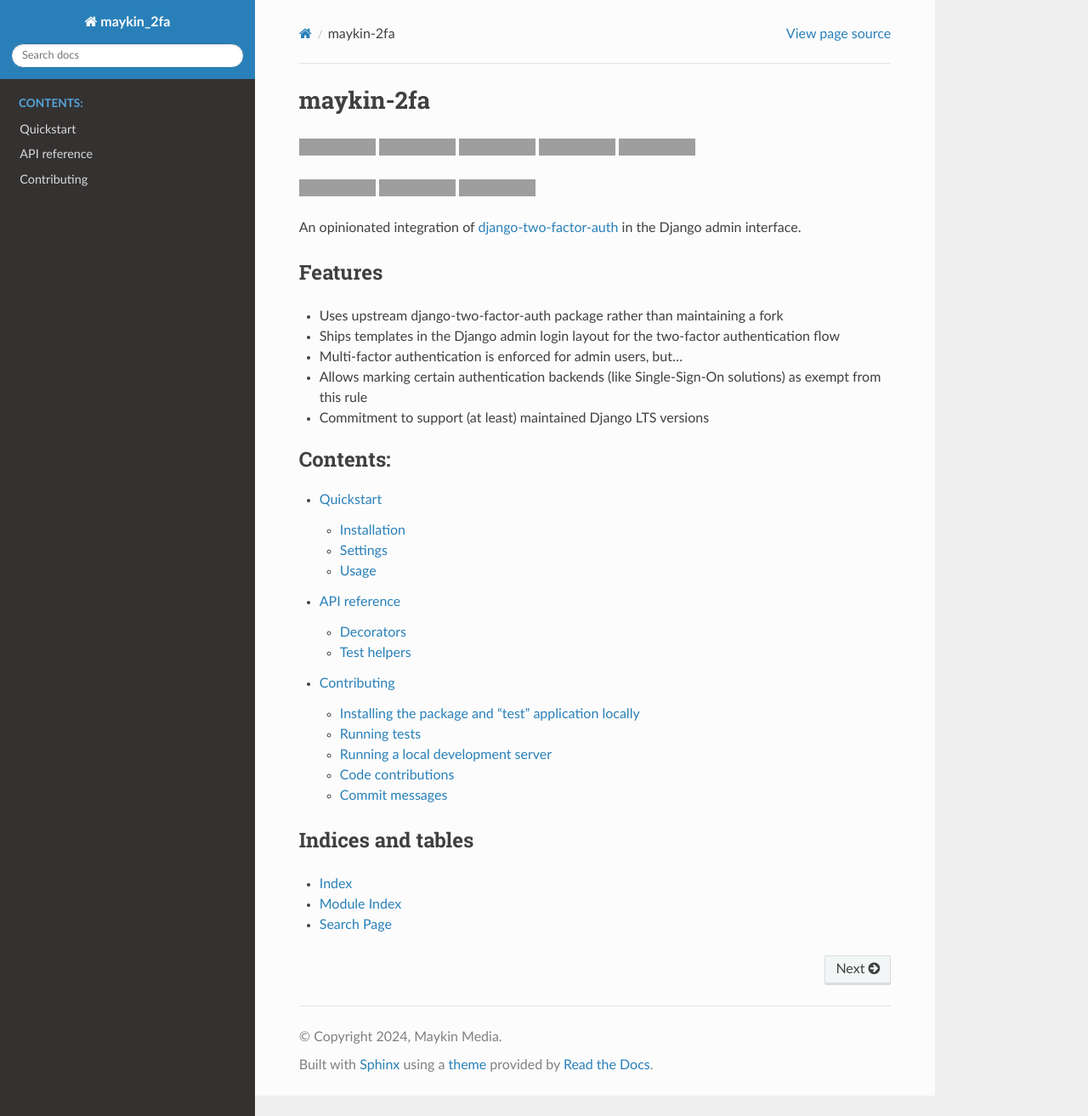
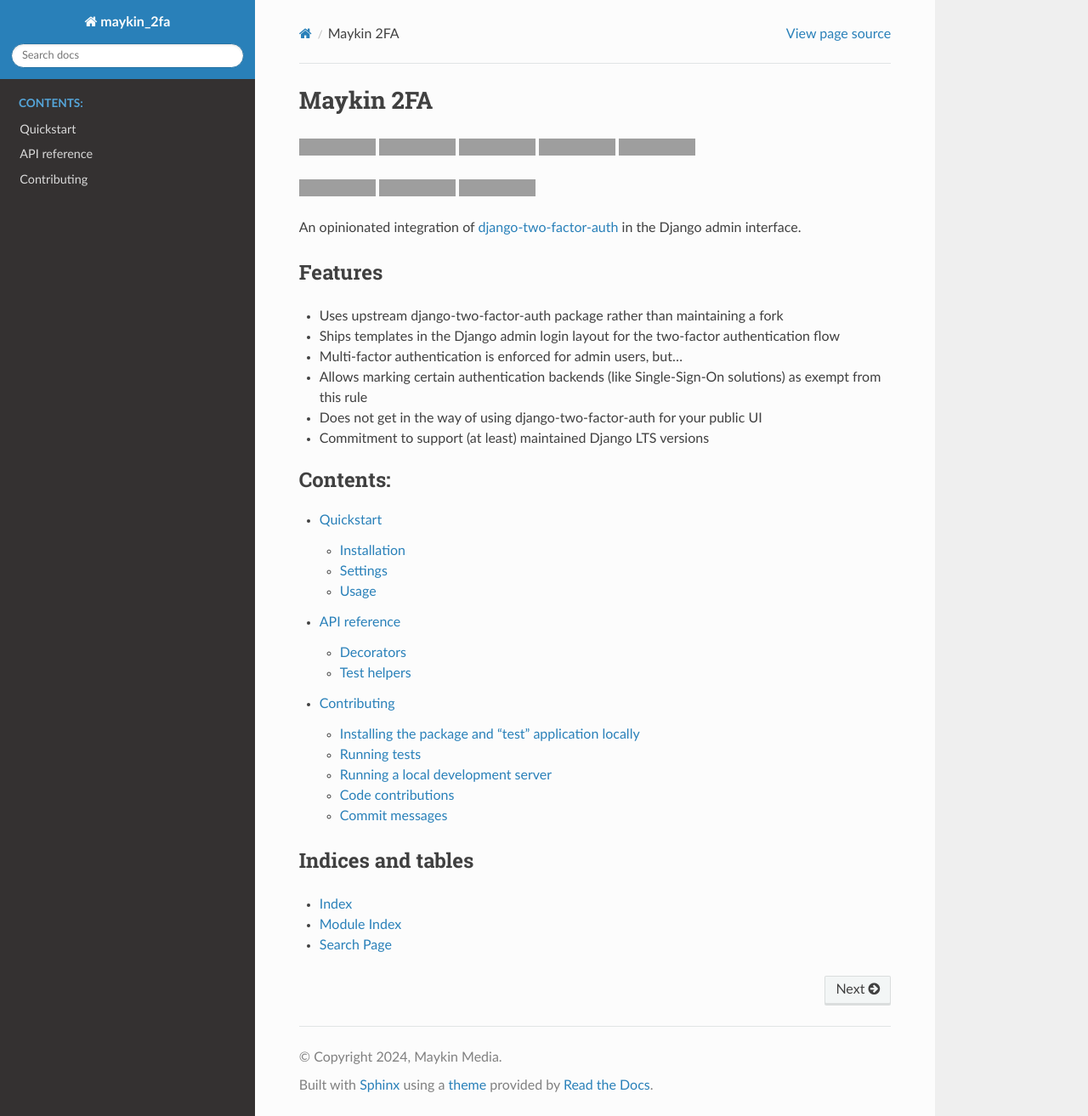
Before and after one commit to maykinmedia/maykin-2fa, a Sphinx documentation site: the page built from docs/index.rst, in a window 1280 px wide and 1313 px high, cut to the strip 0-1313 px from the top of the window. Shown: the whole strip at 85% size. Built offline with Sphinx 7.4.7 and the Read the Docs theme 2.0.0, drawn with Linux system fonts in a browser that asks for light colours; grey boxes are pictures that could not be loaded.

Commit message:
:pencil: Documentation tweaks

```diff
--- a/README.rst
+++ b/README.rst
@@ -23,6 +23,7 @@
 * Multi-factor authentication is enforced for admin users, but...
 * Allows marking certain authentication backends (like Single-Sign-On solutions) as
   exempt from this rule
+* Does not get in the way of using django-two-factor-auth for your public UI
 * Commitment to support (at least) maintained Django LTS versions
 
 Installation, usage and contributing
--- a/docs/index.rst
+++ b/docs/index.rst
@@ -3,7 +3,7 @@
    contain the root `toctree` directive.
 
 ==========
-maykin-2fa
+Maykin 2FA
 ==========
 
 |build-status| |code-quality| |black| |coverage| |docs|
@@ -20,6 +20,7 @@
 * Multi-factor authentication is enforced for admin users, but...
 * Allows marking certain authentication backends (like Single-Sign-On solutions) as
   exempt from this rule
+* Does not get in the way of using django-two-factor-auth for your public UI
 * Commitment to support (at least) maintained Django LTS versions
 
 .. toctree::
```
